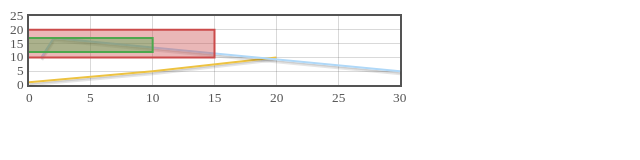
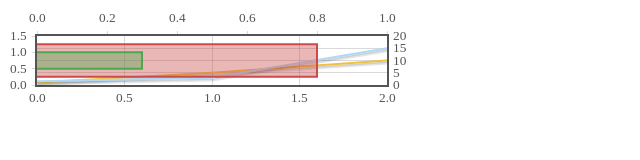
Before and after one commit to ramaralo/ramaralo.github.io, a website: page flot/index.html in a window 1280 px wide. Shown: the whole page, without its empty margins (0-640 px from the left). Drawn offline with Linux system fonts and the light colour scheme.

Commit message:
SCR: N/A first chart

```diff
--- a/flot/index.html
+++ b/flot/index.html
@@ -16,23 +16,80 @@
 
 <script>
     var series = {
-        line1: [ [0, 1], [10, 5], [20, 10] ],
-        line2: [ [1, 10], [2, 17], [30, 5] ],
-        bar1: [ [15, 10] ],
-        bar2: [ [10, 12] ]
+        line1: [ [0, 1], [1, 5], [2, 10] ],
+        line2: [ [0, 1.5], [1, 3], [2, 15] ],
+        bar1: [ [0.8, 0.75] ],
+        bar2: [ [0.3, 0.75] ]
     };
 
     var options = {
         series: {
             points: { show: false }
-        }
+        },
+        xaxes: [
+            {
+                position: 'bottom'
+            },
+            {
+                max: 1,
+                position: 'top'
+            }
+        ],
+        yaxes: [
+            {
+                position: 'right'
+            },
+            {
+                position: 'left'
+            }
+        ]
     };
 
     $.plot($("#placeholder"), [
-            {data: series.line1, lines: {show: true}},
-            {data: series.line2, lines: {show: true}},
-            {data: series.bar1, bars: {show: true, horizontal: true, barWidth: 10}, points: {show: false}},
-            {data: series.bar2, bars: {show: true, horizontal: true, barWidth: 5}, points: {show: false}}
+            {
+                data: series.line1,
+                xaxis: 1,
+                yaxis: 1,
+                lines: {
+                    show: true
+                }
+            },
+            {
+                data: series.line2,
+                xaxis: 1,
+                yaxis: 1,
+                lines: {
+                    show: true
+                }
+            },
+            {
+                data: series.bar1,
+                xaxis: 2,
+                yaxis: 2,
+                bars: {
+                    align: 'center',
+                    barWidth: 1,
+                    show: true,
+                    horizontal: true
+                },
+                points: {
+                    show: false
+                }
+            },
+            {
+                data: series.bar2,
+                xaxis: 2,
+                yaxis: 2,
+                bars: {
+                    align: 'center',
+                    barWidth: 0.5,
+                    show: true,
+                    horizontal: true
+                },
+                points: {
+                    show: false
+                }
+            }
     ], options);
 </script>
 
```
